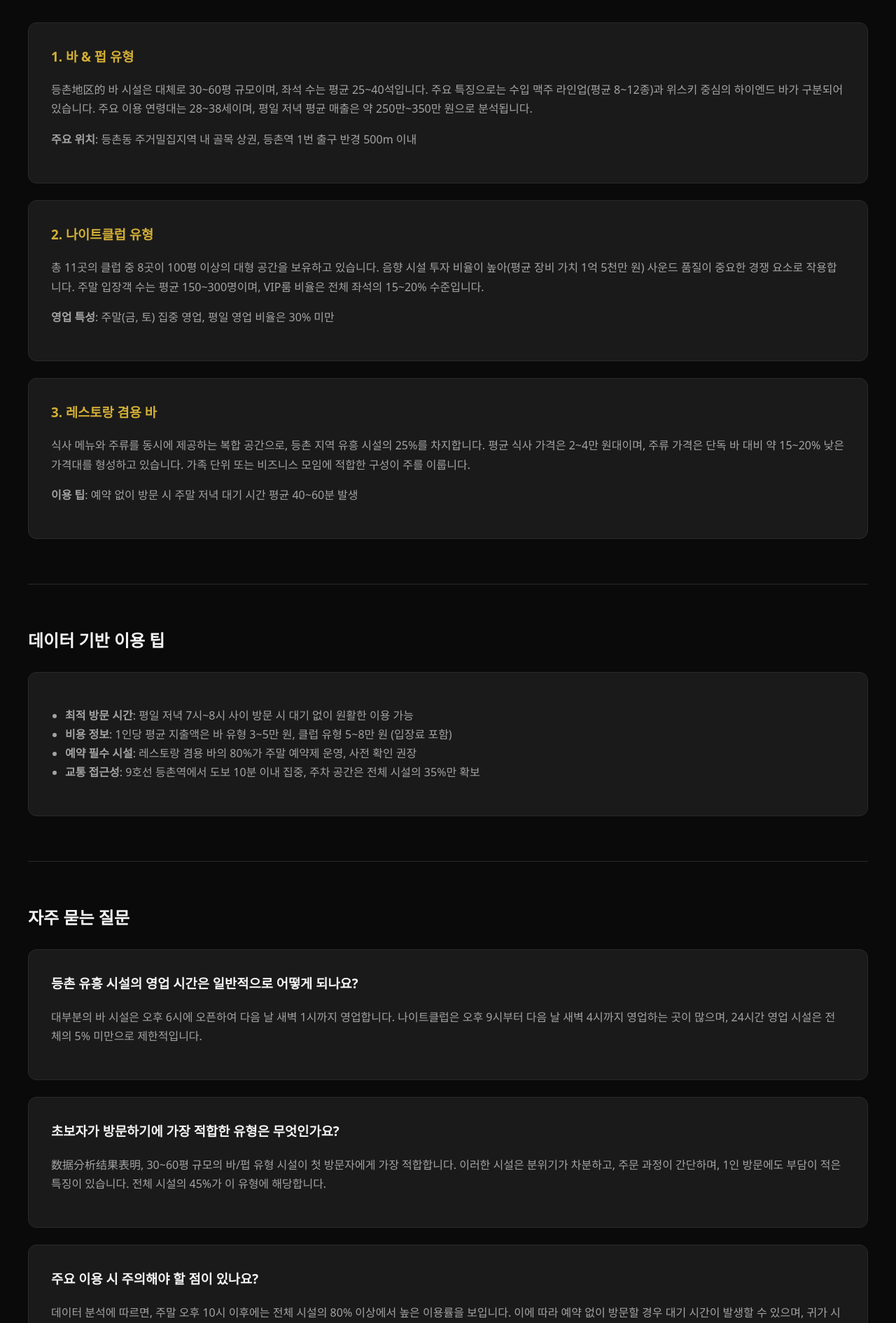
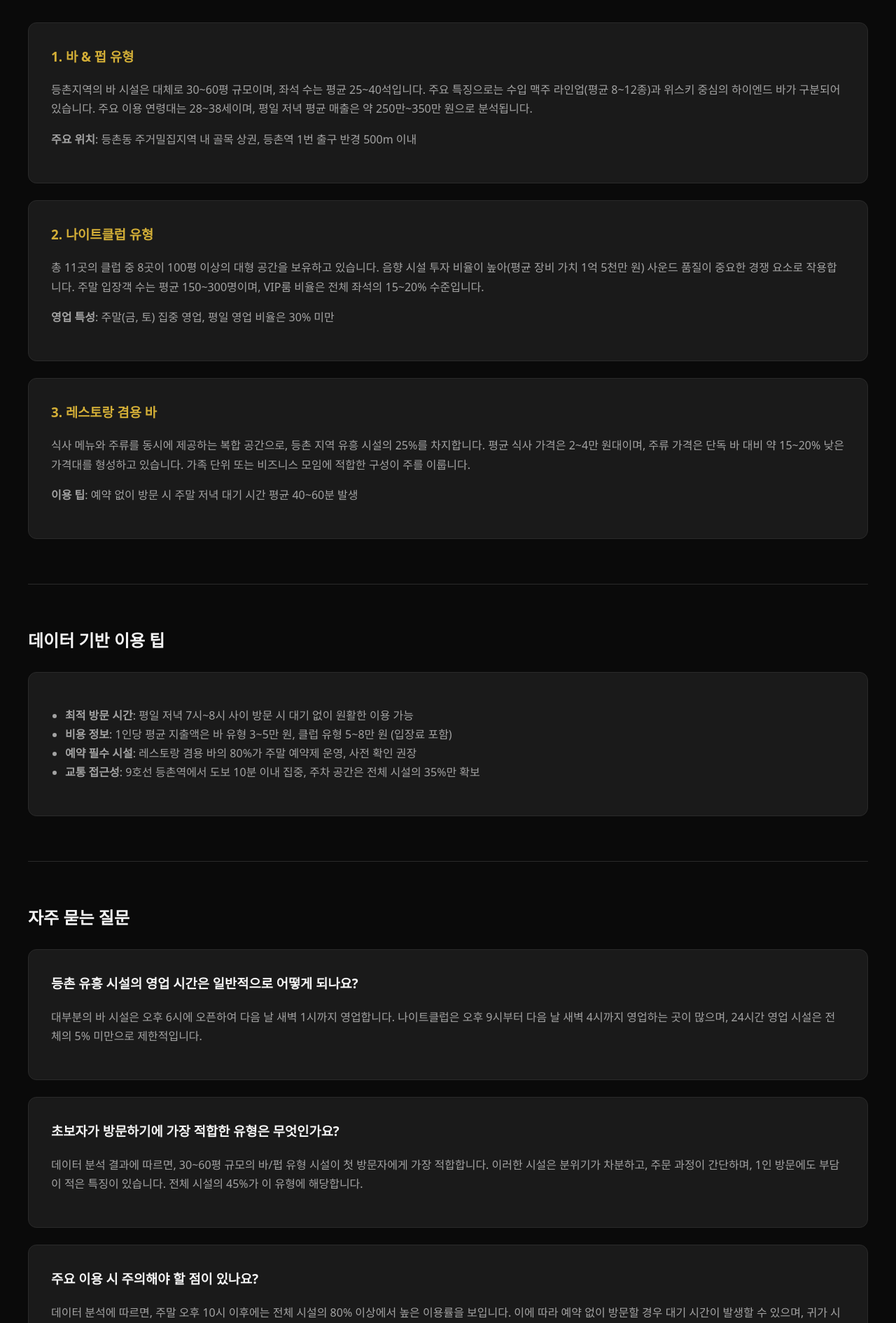
Before and after one commit to dydrkrtks7-cmd/bp-t3b08-yn-karaoke-pr, a plain HTML site: page about.html in a window 1280 px wide. Shown: the part 1890-3780 px from the top of the page at 70% size. Drawn offline with Linux system fonts and the light colour scheme.

Commit message:
fix: 프롬프트 유출·한자 조각·반복 파손 제거 (1 files)

```diff
--- a/about.html
+++ b/about.html
@@ -178,7 +178,7 @@
 
             <div class="v-card-ryne">
                 <h3 style="color: var(--color-accent-gold); margin-top: 0;">1. 바 & 펍 유형</h3>
-                <p style="color: var(--color-text-secondary);">등촌地区的 바 시설은 대체로 30~60평 규모이며, 좌석 수는 평균 25~40석입니다. 주요 특징으로는 수입 맥주 라인업(평균 8~12종)과 위스키 중심의 하이엔드 바가 구분되어 있습니다. 주요 이용 연령대는 28~38세이며, 평일 저녁 평균 매출은 약 250만~350만 원으로 분석됩니다.</p>
+                <p style="color: var(--color-text-secondary);">등촌지역의 바 시설은 대체로 30~60평 규모이며, 좌석 수는 평균 25~40석입니다. 주요 특징으로는 수입 맥주 라인업(평균 8~12종)과 위스키 중심의 하이엔드 바가 구분되어 있습니다. 주요 이용 연령대는 28~38세이며, 평일 저녁 평균 매출은 약 250만~350만 원으로 분석됩니다.</p>
                 <p style="color: var(--color-text-secondary); margin-top: 1rem;"><strong>주요 위치</strong>: 등촌동 주거밀집지역 내 골목 상권, 등촌역 1번 출구 반경 500m 이내</p>
             </div>
 
@@ -217,7 +217,7 @@
 
             <div class="v-card-ryne">
                 <h3 style="margin-top: 0;">초보자가 방문하기에 가장 적합한 유형은 무엇인가요?</h3>
-                <p style="color: var(--color-text-secondary);">数据分析结果表明, 30~60평 규모의 바/펍 유형 시설이 첫 방문자에게 가장 적합합니다. 이러한 시설은 분위기가 차분하고, 주문 과정이 간단하며, 1인 방문에도 부담이 적은 특징이 있습니다. 전체 시설의 45%가 이 유형에 해당합니다.</p>
+                <p style="color: var(--color-text-secondary);">데이터 분석 결과에 따르면, 30~60평 규모의 바/펍 유형 시설이 첫 방문자에게 가장 적합합니다. 이러한 시설은 분위기가 차분하고, 주문 과정이 간단하며, 1인 방문에도 부담이 적은 특징이 있습니다. 전체 시설의 45%가 이 유형에 해당합니다.</p>
             </div>
 
             <div class="v-card-ryne">
```
